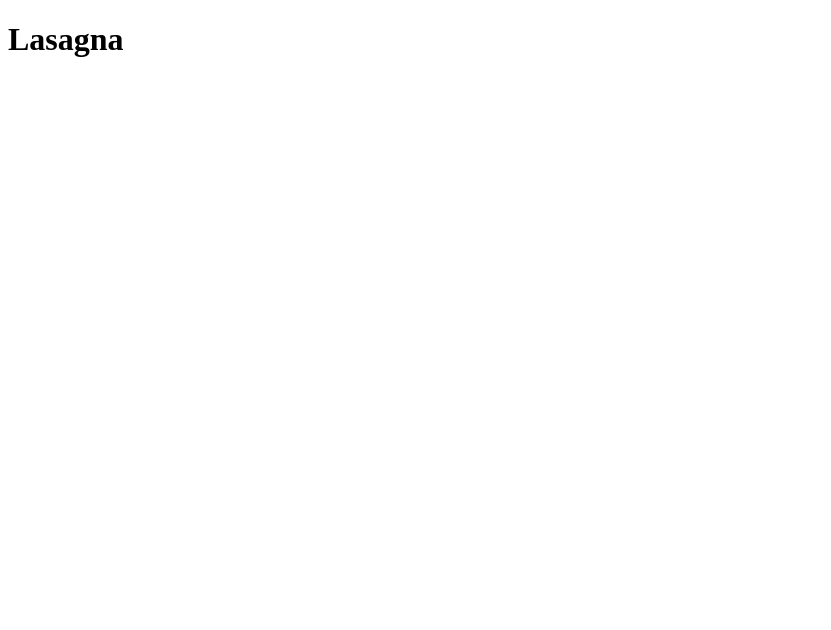
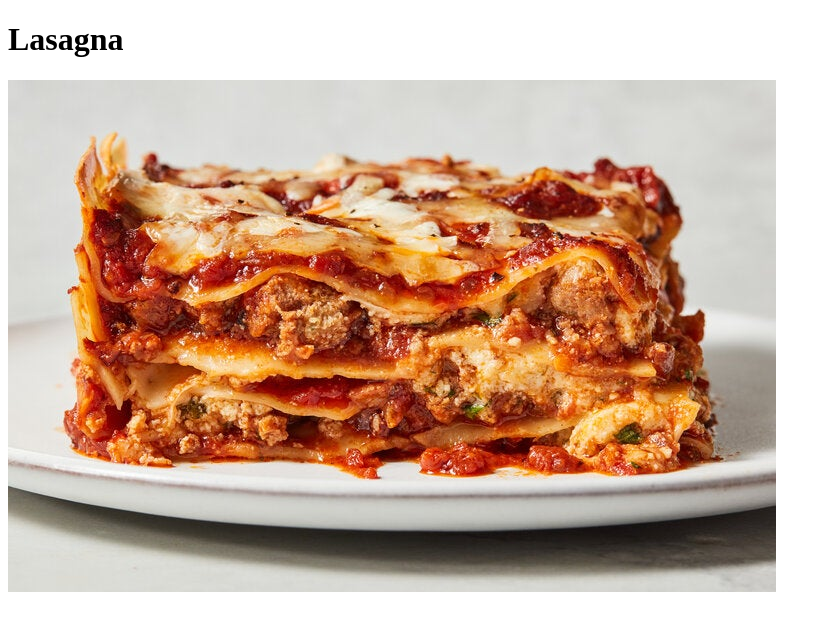
Before and after one commit to TomTom319/odin-recipes, a plain HTML site: page recipes/lasagna.html in a window 1280 px wide. Shown: the whole page, without its empty margins (0-831 px from the left). Drawn offline with Linux system fonts and the light colour scheme.

Commit message:
next edit added images

```diff
--- a/recipes/lasagna.html
+++ b/recipes/lasagna.html
@@ -7,5 +7,8 @@
 </head>
 <body>
     <h1>Lasagna</h1>
+
+    <img src="../images/odin-lasagna.jpg" alt="">
+
 </body>
 </html>
```
Also changed, not shown: index.html (+2 -0 lines), images/odin-lasagna.jpg (added).
